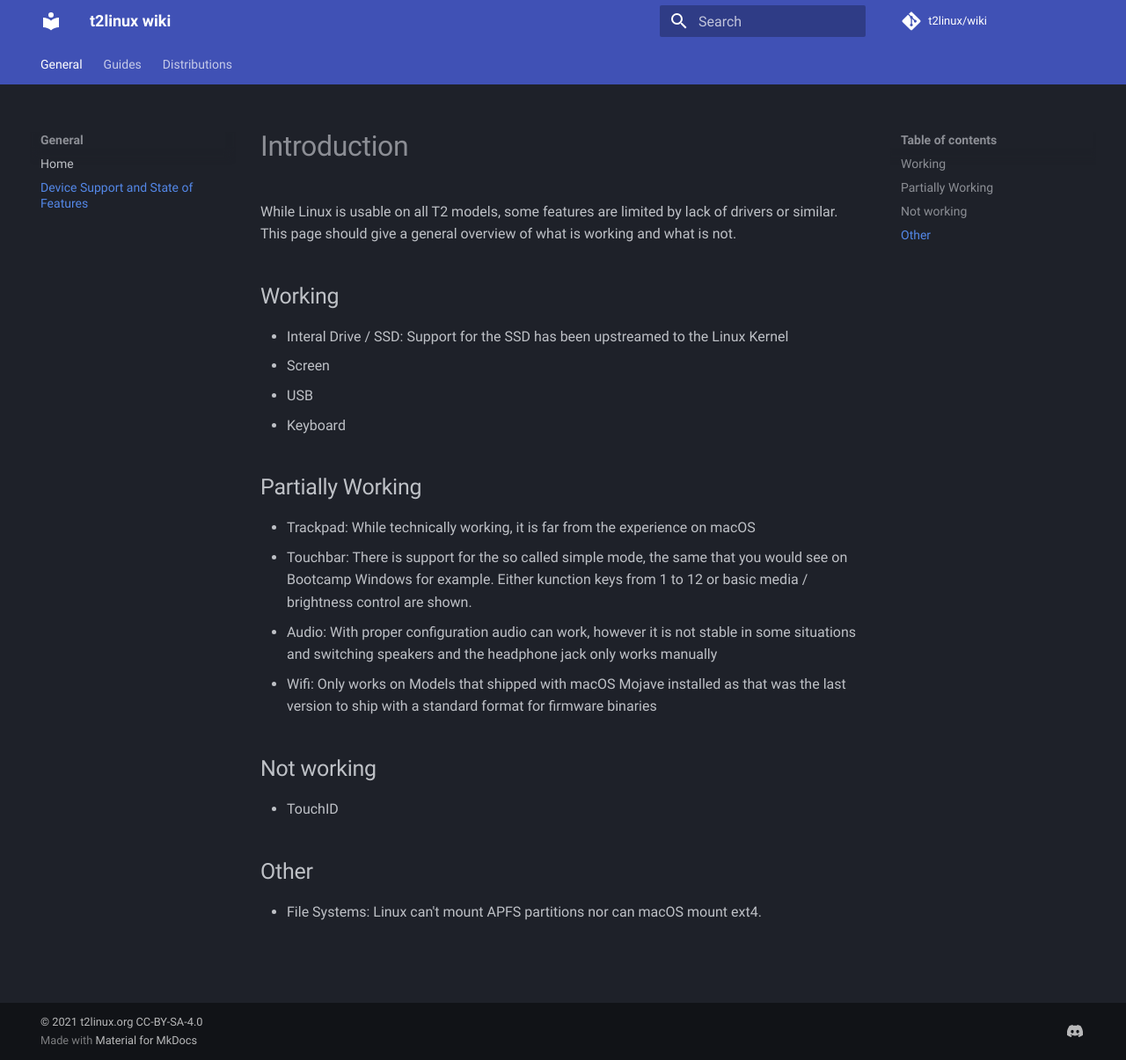
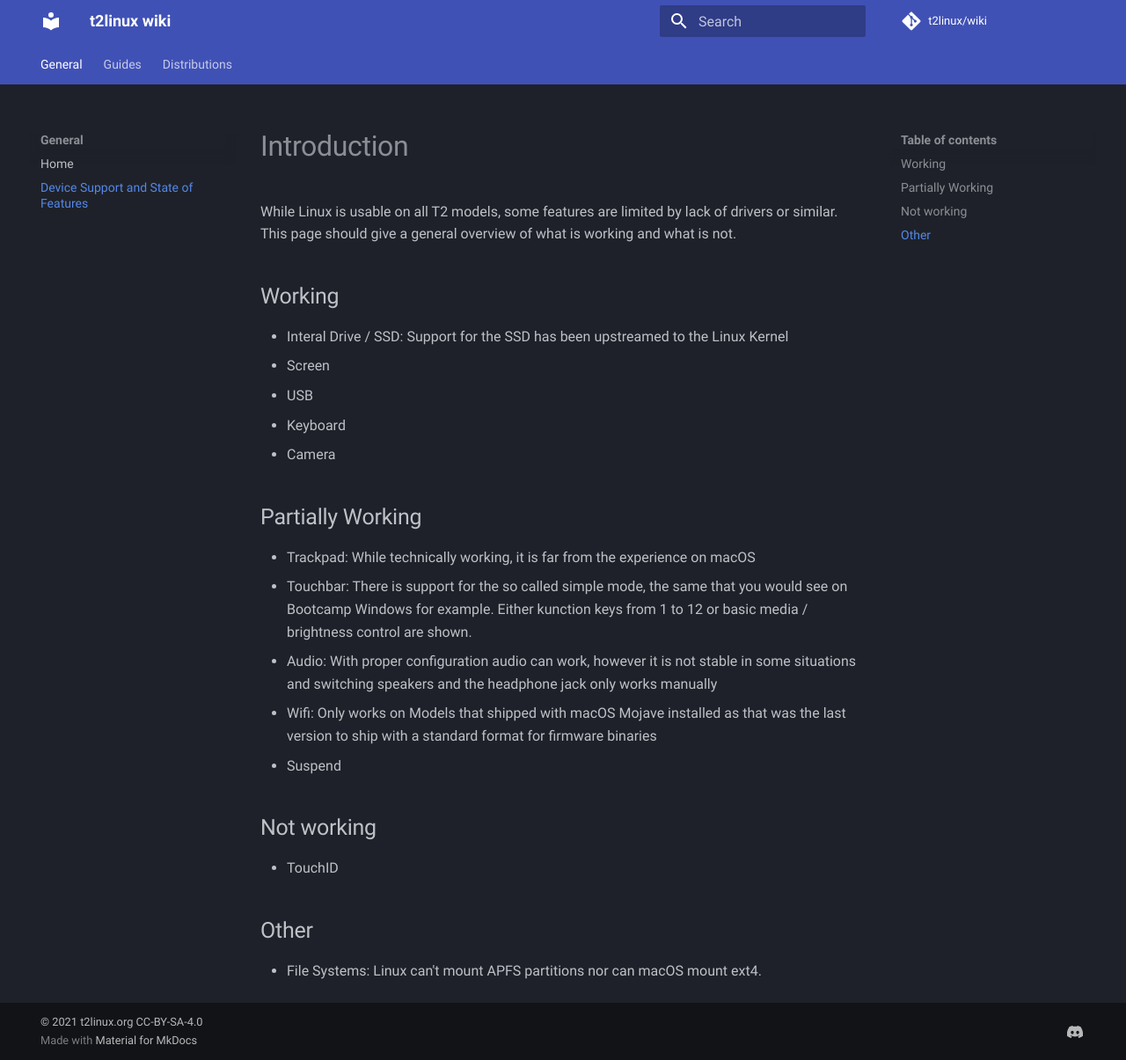
Before and after one commit to t2linux/wiki, an MkDocs documentation site: the page built from docs/state.md, in a window 1280 px wide and 1205 px high. Shown: the whole window at 88% size. Built offline with MkDocs 1.6.1 and Material for MkDocs 9.7.7, drawn with Linux system fonts in a browser that asks for light colours; comment, search, counter and statistics services are not loaded.

Commit message:
State: Added camera and suspend

```diff
--- a/docs/state.md
+++ b/docs/state.md
@@ -8,6 +8,7 @@ While Linux is usable on all T2 models, some features are limited by lack of dri
 - Screen
 - USB
 - Keyboard
+- Camera
 
 ## Partially Working
 
@@ -15,6 +16,7 @@ While Linux is usable on all T2 models, some features are limited by lack of dri
 - Touchbar: There is support for the so called simple mode, the same that you would see on Bootcamp Windows for example. Either kunction keys from 1 to 12 or basic media / brightness control are shown.
 - Audio: With proper configuration audio can work, however it is not stable in some situations and switching speakers and the headphone jack only works manually
 - Wifi: Only works on Models that shipped with macOS Mojave installed as that was the last version to ship with a standard format for firmware binaries
+- Suspend
 
 ## Not working
 
```
